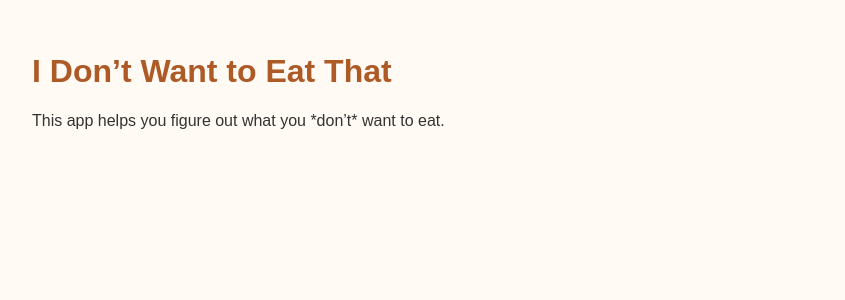
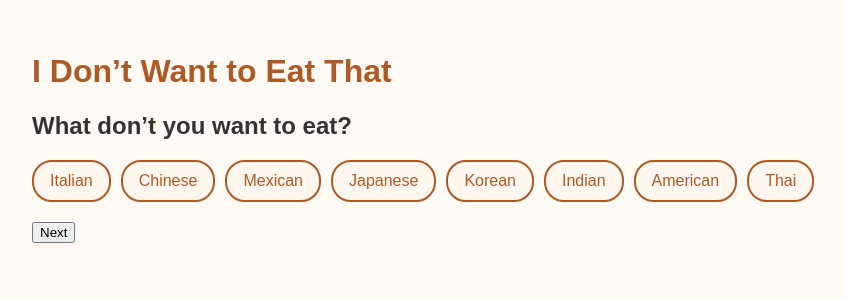
Before and after one commit to AlexaJax365/idontwanttoeatthat, a React (Create React App) app: page / in a window 1280 px wide. Shown: the top 300 px of the page, without its empty margins (0-845 px from the left). Built offline with nearby package versions, Linux system fonts and the light colour scheme.

Commit message:
Add Cuisine Rejection UI

```diff
--- a/src/App.js
+++ b/src/App.js
@@ -1,10 +1,11 @@
 import React from 'react';
+import CuisineSelector from './components/CuisineSelector';
 
 function App() {
   return (
     <div>
       <h1>I Don’t Want to Eat That</h1>
-      <p>This app helps you figure out what you *don’t* want to eat.</p>
+      <CuisineSelector />
     </div>
   );
 }
--- /dev/null
+++ b/src/components/CuisineSelector.css
@@ -0,0 +1,22 @@
+.cuisine-grid {
+  display: flex;
+  flex-wrap: wrap;
+  gap: 10px;
+  margin-bottom: 20px;
+}
+
+.cuisine-grid button {
+  padding: 10px 16px;
+  font-size: 16px;
+  border-radius: 20px;
+  border: 2px solid #ad5a27;
+  background-color: #fff7f0;
+  color: #ad5a27;
+  cursor: pointer;
+  transition: 0.3s;
+}
+
+.cuisine-grid button.selected {
+  background-color: #ad5a27;
+  color: #fff;
+}
--- a/src/components/CuisineSelector.js
+++ b/src/components/CuisineSelector.js
@@ -1,48 +1,42 @@
+import React, { useState } from 'react';
+import './CuisineSelector.css';
 
-import React, { useState } from 'react';
-import axios from 'axios';
+const cuisineOptions = [
+  "Italian", "Chinese", "Mexican", "Japanese",
+  "Korean", "Indian", "American", "Thai",
+];
 
-const cuisineOptions = ["Italian", "Mexican", "Chinese", "Japanese", "Korean", "Indian", "Thai", "American"];
-
-export default function CuisineSelector({ userId }) {
-  const [selectedCuisines, setSelectedCuisines] = useState([]);
+export default function CuisineSelector() {
+  const [rejected, setRejected] = useState([]);
 
   const toggleCuisine = (cuisine) => {
-    setSelectedCuisines(prev =>
+    setRejected(prev =>
       prev.includes(cuisine)
-        ? prev.filter(item => item !== cuisine)
+        ? prev.filter(c => c !== cuisine)
         : [...prev, cuisine]
     );
   };
 
-  const submitRejections = async () => {
-    try {
-      await axios.post("http://localhost:5000/api/cuisines/reject", {
-        userId,
-        rejectedCuisines: selectedCuisines,
-      });
-      alert("Preferences saved!");
-    } catch (error) {
-      console.error("Error sending rejections:", error);
-      alert("Failed to save preferences.");
-    }
+  const handleNext = () => {
+    console.log("Rejected Cuisines:", rejected);
+    alert("Rejected: " + rejected.join(', '));
   };
 
   return (
     <div>
-      <h2>What cuisines do you NOT want?</h2>
-      <div className="cuisine-buttons">
+      <h2>What don’t you want to eat?</h2>
+      <div className="cuisine-grid">
         {cuisineOptions.map(cuisine => (
           <button
             key={cuisine}
-            className={selectedCuisines.includes(cuisine) ? "selected" : ""}
+            className={rejected.includes(cuisine) ? 'selected' : ''}
             onClick={() => toggleCuisine(cuisine)}
           >
             {cuisine}
           </button>
         ))}
       </div>
-      <button onClick={submitRejections}>Next</button>
+      <button onClick={handleNext}>Next</button>
     </div>
   );
 }
```
Also changed, not shown: 1 other file (tests, documents, lock files or other folders).
